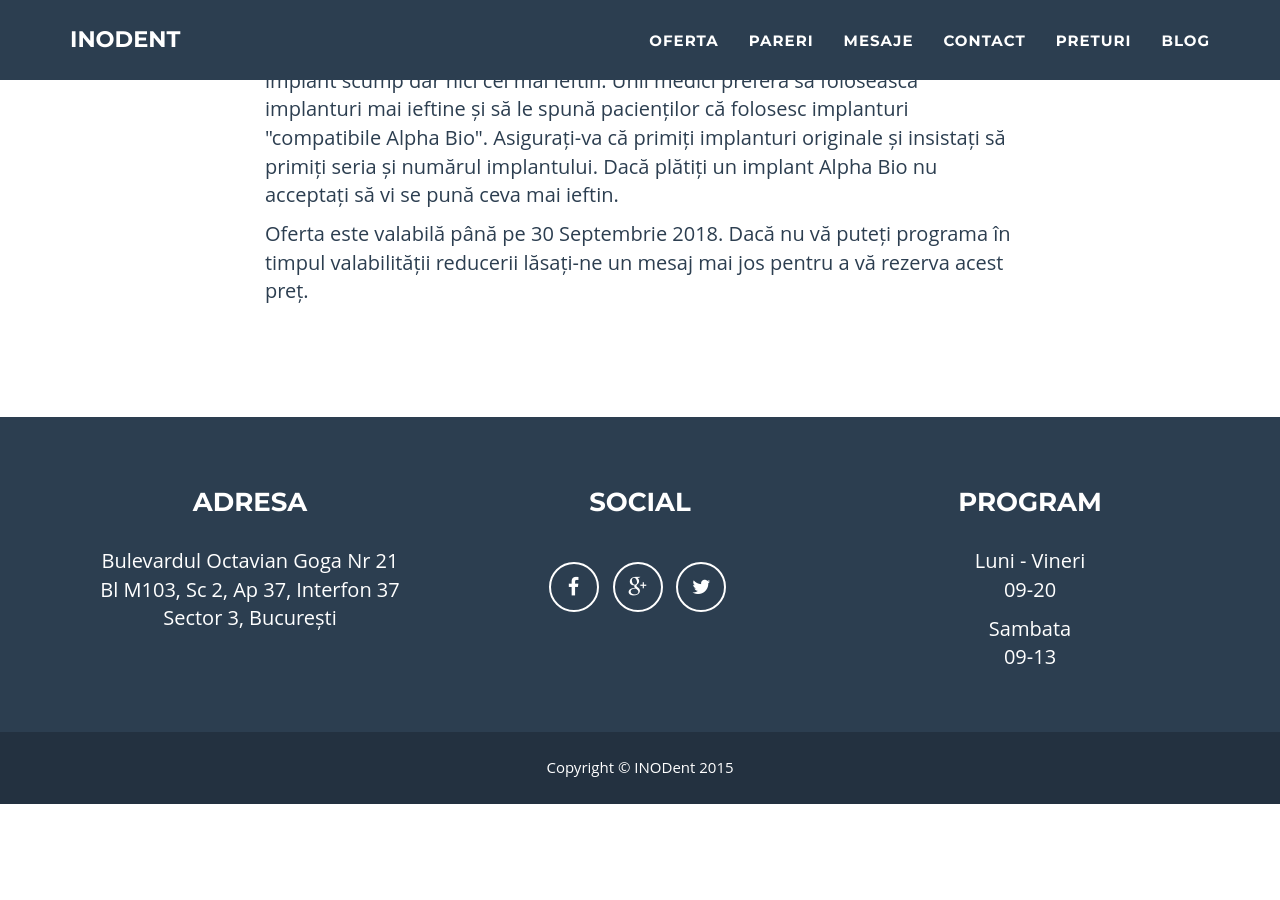
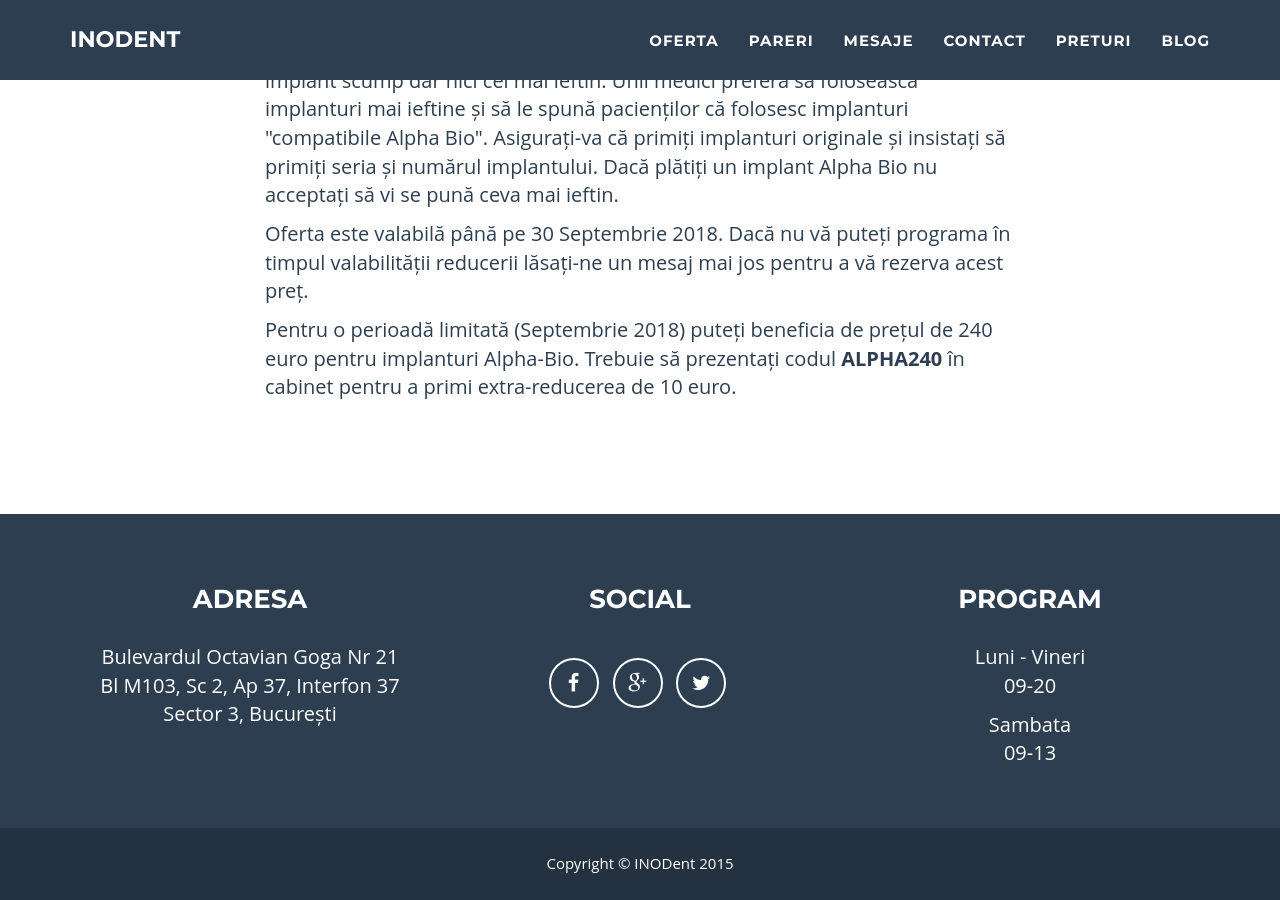
Before and after one commit to littledentgopo/offerdent, a Jekyll site: the page built from extra-reducere-alphabio.html, in a window 1280 px wide and 900 px high, scrolled down 1936 px. Built offline with Jekyll 4.4.1, drawn with Linux system fonts in a browser that asks for light colours; comment, search, counter and statistics services are not loaded; before the commit the page ends 2740 px from its top, so only the background shows below that; some of the changed text lies outside the part shown.

Commit message:
extra reduction 240

```diff
--- a/_config.yml
+++ b/_config.yml
@@ -29,7 +29,7 @@ contact:
 
 offer:
     expirydate: 30 Septembrie 2018
-    extramonth: August 2018
+    extramonth: Septembrie 2018
 
 
 permalink: none
--- a/_includes/section-discount.html
+++ b/_includes/section-discount.html
@@ -19,11 +19,7 @@
 
                      <p class="big">
                         <br/>
-                        <strong>Atenție! Nu analizați doar prețul implantului dentar.</strong>
-                        <br/>
-                        Asigurați-vă că medicul dumneavoastră folosește implanturi originale de calitate.
-                        <br/>
-                        Despre implanturile <a href="/extra-reducere-alphabio.html#post">Alpha Bio</a>, folosite în această ofertă, puteți citi mai mult <a href="/extra-reducere-alphabio.html#post">aici</a>.
+                         Prețul de 240 de euro este valabil doar impreună cu voucherul de pe pagina <a href="/extra-reducere-alphabio.html">extra reducerii</a>.
                      </p>
                      <p class="small">
                          Prețul din ofertă, redus cu 40%, este valabil până pe {{site.offer.expirydate}}.
--- a/extra-reducere-alphabio.html
+++ b/extra-reducere-alphabio.html
@@ -2,7 +2,7 @@
 layout: main
 home: index.html
 subtitle: Implant dentar Alpha Bio
-title: Reducere de pret implant dentar Alpha Bio 250 de euro.
+title: Reducere de pret implant dentar Alpha Bio 240 de euro.
 description: Implant dentar de calitate Alpha Bio (fabricat de Nobel Biocare) la un pret imbatabil.
 contact: one
 ---
@@ -12,14 +12,14 @@ contact: one
         <div class="container">
             <div class="row">
                 <div class="col-lg-12 text-center">
-                    <h2>Implant dentar Alpha Bio<br>Pret 250 euro</h2>
+                    <h2>Implant dentar Alpha Bio<br>Pret 240 euro</h2>
                     <hr class="star-primary">
                 </div>
             </div>
             <div class="row">
                 <div class="col-lg-8 col-lg-offset-2 text-center">
 
-                    <img src="img/promo/implants-250.jpg" class="img-responsive" alt="implant dentar pret redus">
+                    <img src="img/promo/implant-dentar-pret-240.jpg" class="img-responsive" alt="implant dentar pret redus">
 
                 </div>
 
@@ -42,6 +42,9 @@ contact: one
                 <p>
                     Oferta este valabilă până pe {{site.offer.expirydate}}. Dacă nu vă puteți programa în timpul valabilității reducerii lăsați-ne un mesaj mai jos pentru a vă rezerva acest preț.
                 </p>
+                <p>
+                     Pentru o perioadă limitată ({{site.offer.extramonth}}) puteți beneficia de prețul de 240 euro pentru implanturi Alpha-Bio. Trebuie să prezentați codul <strong>ALPHA240</strong> în cabinet pentru a primi extra-reducerea de 10 euro.
+                </p>
 
                 </div>
 
--- a/index.html
+++ b/index.html
@@ -1,7 +1,7 @@
 ---
 layout: main
 subtitle: Oferte Implant dentar
-title: Implant dentar ieftin Bucuresti 250 euro. Oferta implant dentar pret accesibil 2018.
+title: Implant dentar ieftin Bucuresti 240 euro. Oferta implant dentar pret accesibil 2018.
 description: Pret implant dentar Alpha Bio redus cu 40% de la 400 euro la 250 euro. Oferta implant dentar de calitate la un pret accesibil oferit de Dr. Irina Alexandru in cabinetul stomatologic IQdent zona Nerva Traian.
 
 contact: one
```
